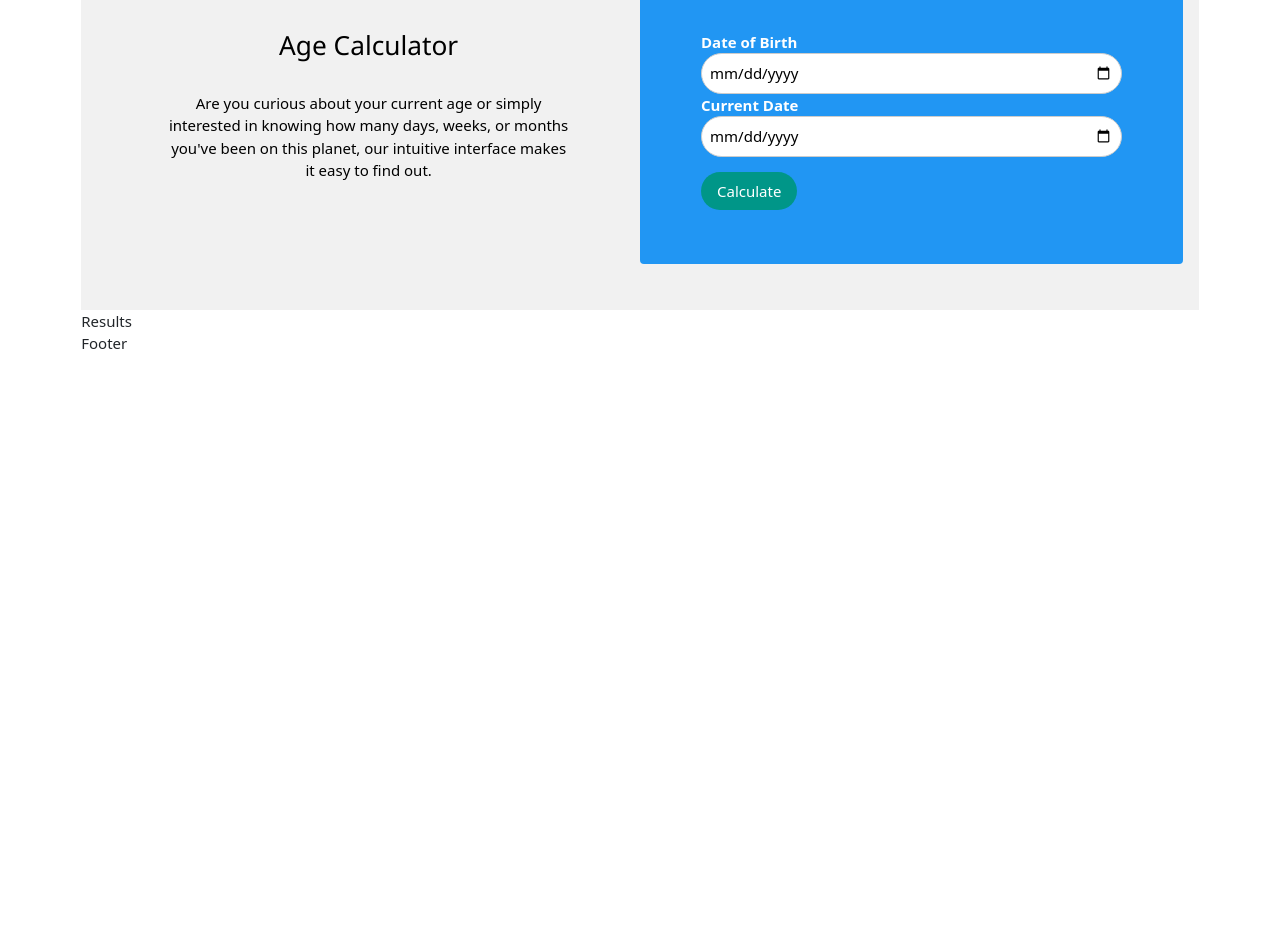
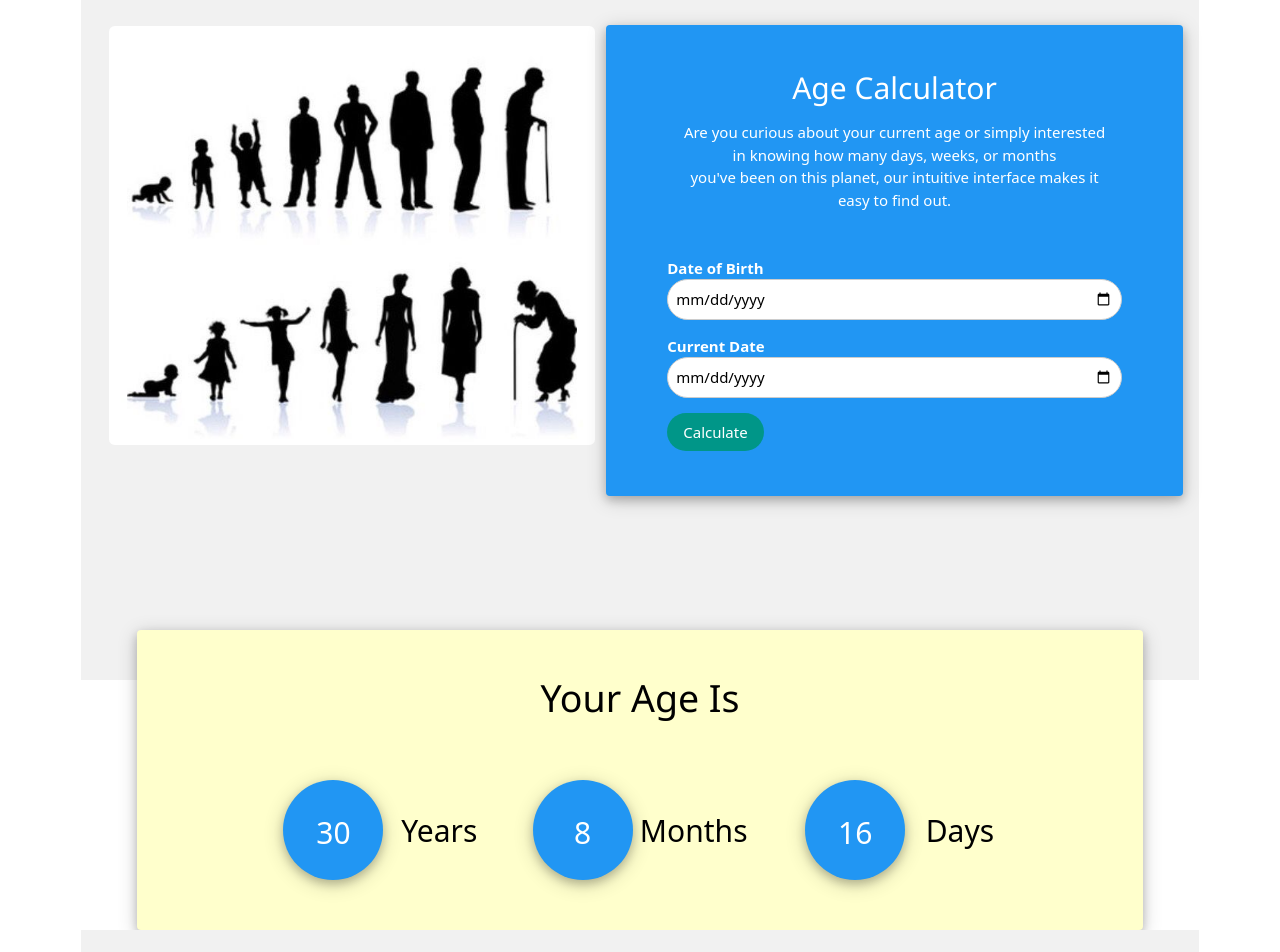
Before and after one commit to DEANKAGO/TechAlpha_ageCalculator., a React (Create React App) app: page / in a window 1280 px wide. Shown: the part 120-1072 px from the top of the page. Before the commit the page ends 800 px from the top, so only its background shows below. Built offline with nearby package versions, Linux system fonts and the light colour scheme.

Commit message:
minor UI improvements

```diff
--- a/package.json
+++ b/package.json
@@ -10,7 +10,6 @@
     "module": "^1.2.5",
     "react": "^18.2.0",
     "react-bootstrap": "^2.10.2",
-    "react-datepicker": "^6.6.0",
     "react-dom": "^18.2.0",
     "react-router-dom": "^6.22.3",
     "react-scripts": "5.0.1",
--- a/src/components/Footer/Footer.jsx
+++ b/src/components/Footer/Footer.jsx
@@ -3,6 +3,10 @@ import './footer.css';
 
 export const Footer = () => {
   return (
-    <div>Footer</div>
+    <div className="w3-container w3-light-grey w3-center navMain">
+      <div className="nav">
+        <h3 className="">Footer</h3>
+      </div>
+    </div>
   )
 }
--- a/src/components/Footer/footer.css
+++ b/src/components/Footer/footer.css
@@ -0,0 +1,6 @@
+.nav{
+    align-items: center;
+}
+.navMain {
+    width: 100%;
+}
--- a/src/components/Navbar/Navbar.jsx
+++ b/src/components/Navbar/Navbar.jsx
@@ -1,13 +1,13 @@
 import React from "react";
 import "./navbar.css";
-import { Container } from "react-bootstrap";
 
 export const Navbar = () => {
   return (
-    <div className="w3-container w3-teal w3-center">
-      <div className="w3-container w3-col nav">
-        <h5 className="">Age Calculator</h5>
+    <div className="w3-container w3-pale-yellow w3-center navMain">
+      <div className="nav">
+        <h3 className="">Age Calculator</h3>
       </div>
     </div>
+
   );
 };
--- a/src/components/Navbar/navbar.css
+++ b/src/components/Navbar/navbar.css
@@ -1,4 +1,8 @@
 .nav{
-    height: 60px;
+    height: 100px;
     align-items: center;
 }
+
+.navMain {
+    width: 100%;
+}
--- a/src/components/Results/Results.jsx
+++ b/src/components/Results/Results.jsx
@@ -1,6 +1,30 @@
 import React from 'react'
 import './results.css'
+import { Row } from 'react-bootstrap';
+import { Col } from 'react-bootstrap';
 
 export const Results = () => {
-  return <div>Results</div>;
+  return (
+    <div className='w3-container w3-card-4 w3-center results w3-pale-yellow w3-round' style={{height: 300}}>
+      {/* <div className='w3-blue w3-card-4 m-5' > */}
+        <h1 className='mt-5'>Your Age Is</h1>
+        <div className='mt-5 age'>
+        <Row className='' style={{width: '80%'}}>
+        <Col className='column p-3'>
+          <p className='details w3-blue w3-circle w3-card-4'>30</p>
+          <p className='fs-2'>Years</p>
+        </Col>
+        <Col className='column p-3'>
+          <p className='details w3-blue w3-circle w3-card-4'>8</p>
+          <p className='fs-2'>Months</p>
+        </Col>
+        <Col className='column p-3'>
+          <p className='details w3-blue w3-circle w3-card-4'>16</p>
+          <p className='fs-2'>Days</p>
+        </Col>
+      </Row>
+        </div>
+      {/* </div> */}
+    </div>
+  );
 }
--- a/src/components/Results/results.css
+++ b/src/components/Results/results.css
@@ -0,0 +1,25 @@
+.results {
+    width: 90%;
+    margin-top: -50px;
+    align-items: center;
+    justify-content: center;
+}
+.column {
+    display: flex;
+    flex-direction: row;
+    align-items: center;
+    justify-content: space-evenly;
+}
+.details {
+    width: 100px;
+    height: 100px;
+    align-items: center;
+    justify-content: center;
+    padding-top: 30px;
+    font-size: 30px;
+}
+.age {
+    display: flex;
+    align-items: center;
+    justify-content: center;
+}
--- a/src/components/Search/Search.jsx
+++ b/src/components/Search/Search.jsx
@@ -3,34 +3,48 @@ import "./search.css";
 import Container from "react-bootstrap/Container";
 import Row from "react-bootstrap/Row";
 import Col from "react-bootstrap/Col";
+import { Image } from "react-bootstrap";
+import Welcome from "../../images/welcome.jpg";
 
 export const Search = () => {
-  const [dateValue, onDateChange] = useState(new Date());
+
+
   return (
-    <div className="w3-container w3-light-grey description">
+    <div className="w3-container w3-light-grey description" style={{height: 700, width: '100%'}}>
       <Container className="mt-5 mb-5">
         <Row>
-          <Col className="w3-center p-5">
-            <h3>Age Calculator</h3>
-            <p className="w3-center p-4">
-              Are you curious about your current age or simply interested in
-              knowing how many days, weeks, or months you've been on this
-              planet, our intuitive interface makes it easy to find out.
-            </p>
+          <Col className="w3-container" >
+            <Image src={Welcome} alt='welcome' rounded fluid/>
           </Col>
-          <Col className="w3-blue w3-round p-5">
-            <form class="w3-container">
-              <label class="w3-text-white">
+          <Col className="w3-container w3-blue w3-round p-5 w3-card-4" >
+            <div className="w3-center">
+              <h2 className="w3-bold mb-3 fs-2">
+                Age Calculator
+              </h2>
+              <p className="mb-5">
+                Are you curious about your current age or simply interested <br/> in
+                knowing how many days, weeks, or months <br/> you've been on this
+                planet, our intuitive interface makes it <br/> easy to find out.
+              </p>
+            </div>
+            <form className="w3-container">
+              <label className="w3-text-white">
                 <b>Date of Birth</b>
               </label>
-              <input class="w3-input w3-border w3-round-xxlarge" type="date" />
+              <input
+                className="w3-input w3-border w3-round-xxlarge mb-3"
+                type="date"
+              />
 
-              <label class="w3-text-white">
+              <label className="w3-text-white">
                 <b>Current Date</b>
               </label>
-              <input class="w3-input w3-border w3-round-xxlarge" type="date" />
+              <input
+                className="w3-input w3-border w3-round-xxlarge"
+                type="date"
+              />
 
-              <button class="w3-btn w3-teal w3-round-xxlarge mt-3">
+              <button className="w3-btn w3-teal w3-round-xxlarge mt-3">
                 Calculate
               </button>
             </form>
--- a/src/pages/Home/Home.jsx
+++ b/src/pages/Home/Home.jsx
@@ -7,7 +7,7 @@ import { Footer } from'../../components/Footer/Footer';
 
 export const Home = () => {
   return (
-    <div>
+    <div className='home'>
       <Navbar />
       <Search />
       <Results />
--- a/src/pages/Home/home.css
+++ b/src/pages/Home/home.css
@@ -0,0 +1,6 @@
+.home {
+    display: flex;
+    flex-direction: column;
+    justify-content: center;
+    align-items: center;
+}
```
Also changed, not shown: src/images/welcome.jpg (added).
